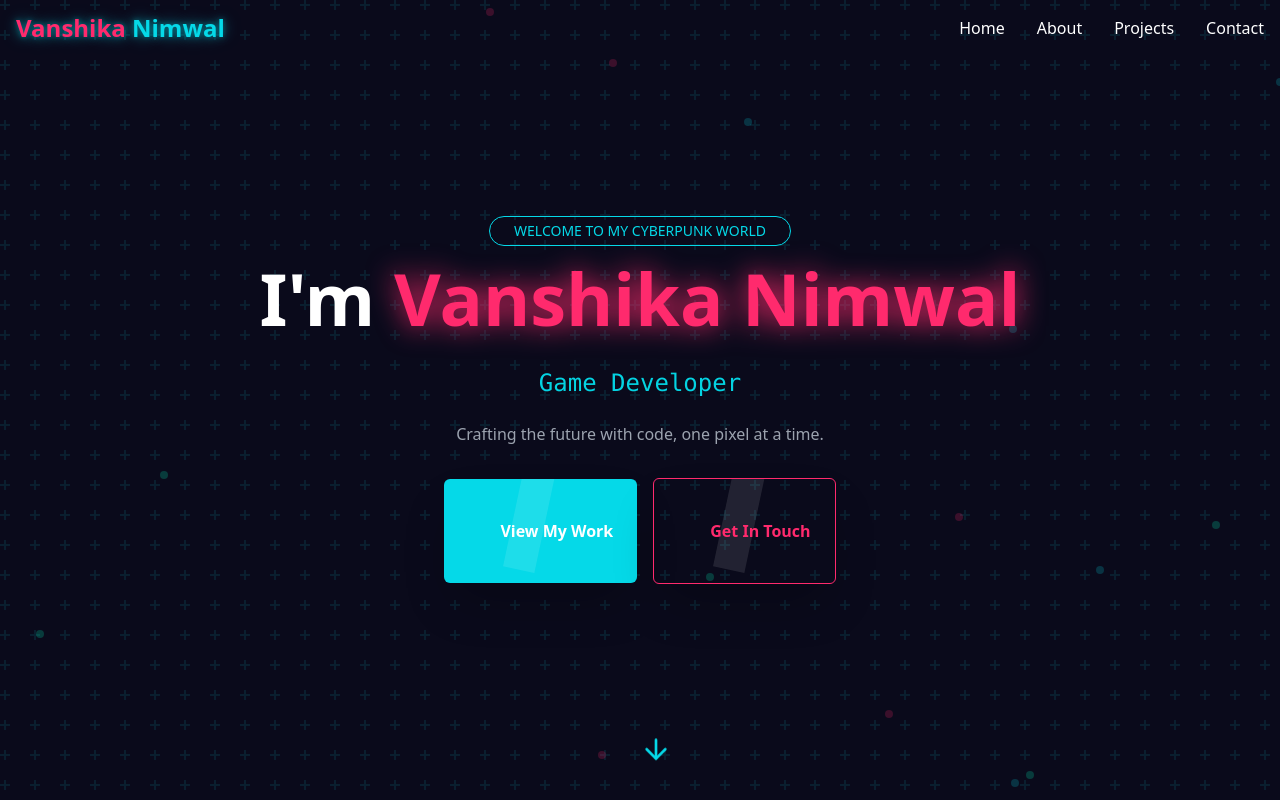
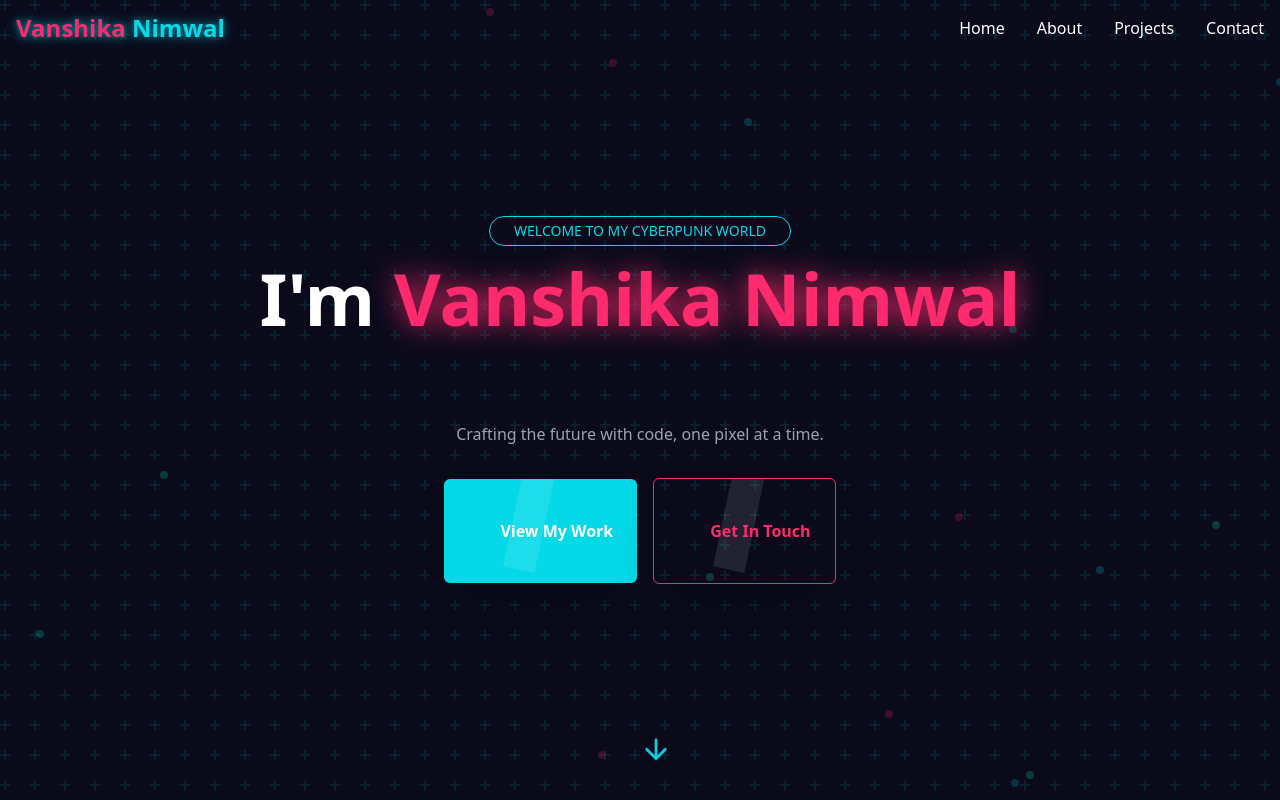
Before and after one commit to vanshikanimwal-dev/myportfolio, a React (Vite) app: page / in a window 1280 px wide. Shown: the top 800 px of the page. Built offline with nearby package versions, Linux system fonts and the light colour scheme.

Commit message:
Fix: Ensure content visibility
Adjust styles to address potential content visibility issues.

```diff
--- a/src/components/HeroSection.tsx
+++ b/src/components/HeroSection.tsx
@@ -2,7 +2,7 @@
 import React, { useEffect, useRef, useState } from 'react';
 import { Link } from 'react-scroll';
 import { ArrowDown } from 'lucide-react';
-import { motion } from 'framer-motion';
+import { motion, AnimatePresence } from 'framer-motion';
 
 const HeroSection: React.FC = () => {
   const particleRef = useRef<HTMLDivElement>(null);
@@ -33,7 +33,7 @@ const HeroSection: React.FC = () => {
 
     window.addEventListener('mousemove', handleMouseMove);
 
-    // Role switcher
+    // Role switcher with clear interval
     const intervalId = setInterval(() => {
       setCurrentRoleIndex((prevIndex) => (prevIndex + 1) % roles.length);
     }, 3000);
@@ -83,17 +83,19 @@ const HeroSection: React.FC = () => {
         </h1>
 
         <div className="mx-auto max-w-2xl mb-8">
-          <div className="mb-4 h-10 overflow-hidden">
+          <div className="mb-4 h-10 overflow-hidden relative">
+            <AnimatePresence mode="wait">
               <motion.div
                 key={currentRoleIndex}
                 initial={{ y: 40, opacity: 0 }}
                 animate={{ y: 0, opacity: 1 }}
                 exit={{ y: -40, opacity: 0 }}
                 transition={{ duration: 0.5 }}
-              className="font-mono text-xl md:text-2xl text-cyber-blue"
+                className="font-mono text-xl md:text-2xl text-cyber-blue absolute left-0 right-0"
               >
                 {roles[currentRoleIndex]}
               </motion.div>
+            </AnimatePresence>
           </div>
           <p className="text-gray-400 mb-8">
             Crafting the future with code, one pixel at a time.
```
Lines whose indentation alone changed are shown as unchanged.
